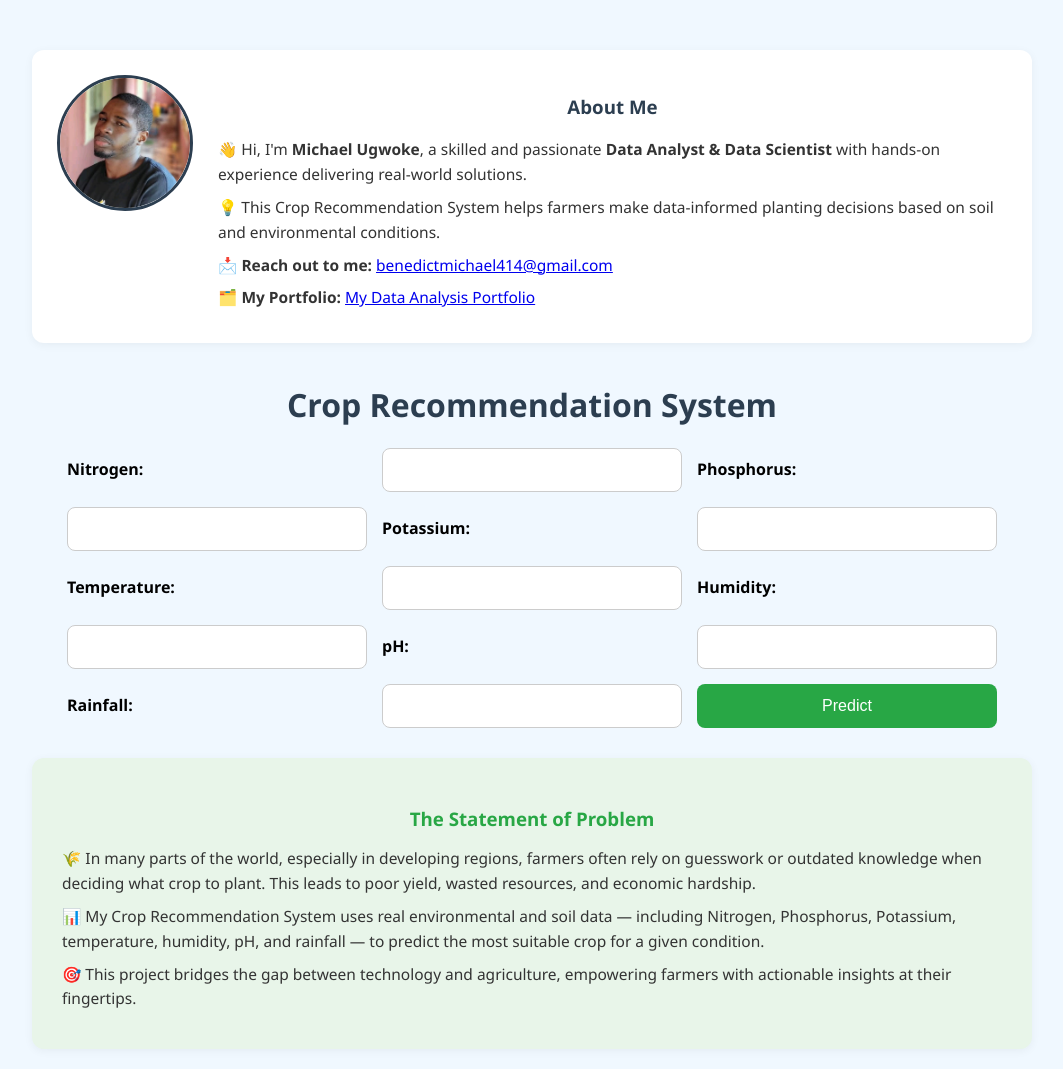
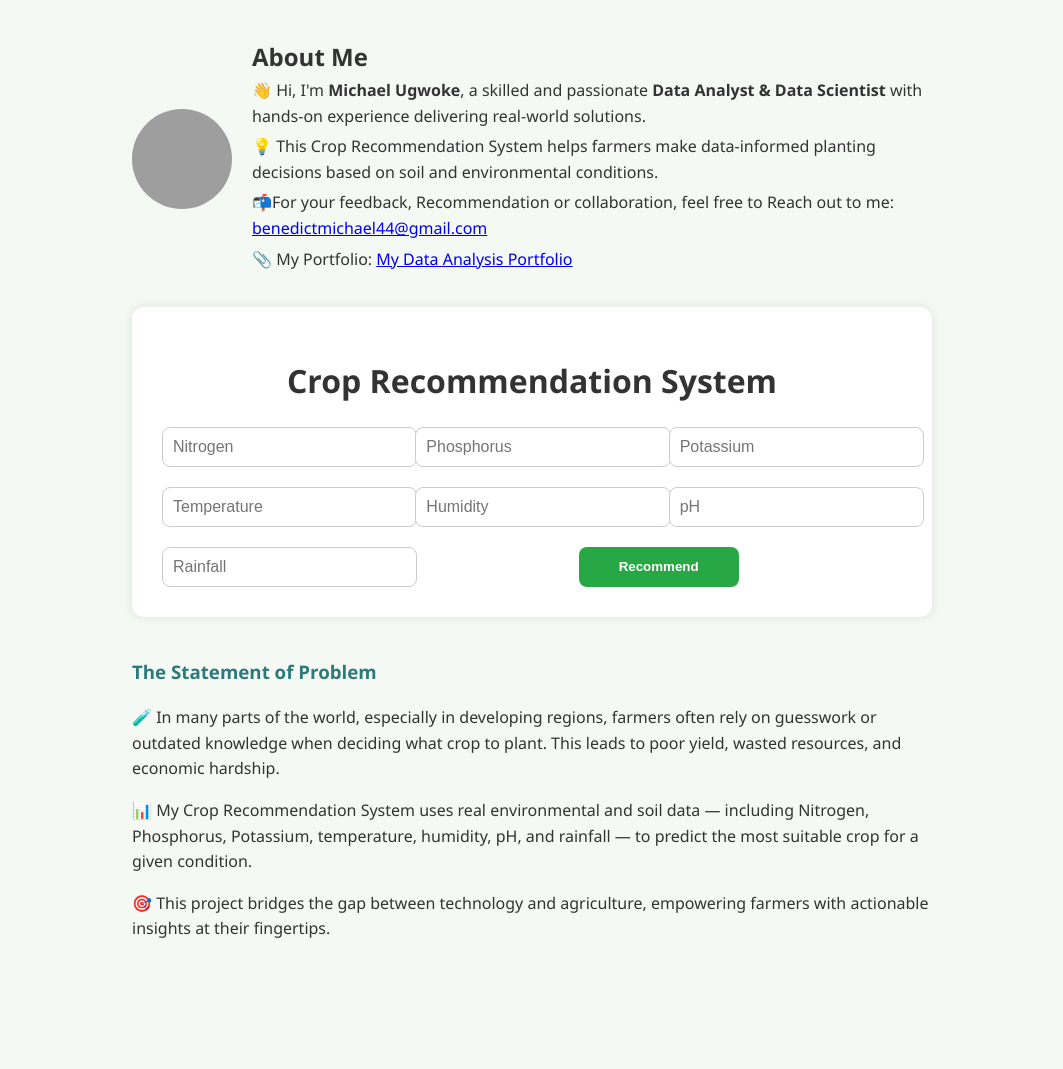
Before and after one commit to Echelon07/crop-recommendation-system, a Flask app: page / in a window 1280 px wide. Shown: the whole page, without its empty margins (108-1171 px from the left). After the commit the page ends 938 px from the top, so only its background shows below. Run offline with Flask 3, Linux system fonts and the light colour scheme; parts of the project's set-up code (start-up, migrations or seed data) failed here and were passed over; grey boxes are pictures that could not be loaded.

Commit message:
Update requirements, Procfile, HTML layout and runtime

```diff
--- a/app.py
+++ b/app.py
@@ -1,22 +1,22 @@
 from flask import Flask, render_template, request
 import pickle
+import numpy as np
 
 app = Flask(__name__)
 
-# Load your model, encoder, and scaler
-model = pickle.load(open('crop_model.pkl', 'rb'))  # correct this!
+# Load the model, label encoder, and scaler
+model = pickle.load(open('crop_model.pkl', 'rb'))
 label_encoder = pickle.load(open('label_encoder.pkl', 'rb'))
 scaler = pickle.load(open('scaler.pkl', 'rb'))
 
-
-
 @app.route('/')
 def home():
-    return render_template('index.html')  # Make sure this file exists in templates/
+    return render_template('index.html')
 
 @app.route('/predict', methods=['POST'])
 def predict():
-    if request.method == 'POST':
+    try:
+        # Collect input values from the form
         N = float(request.form['N'])
         P = float(request.form['P'])
         K = float(request.form['K'])
@@ -25,11 +25,18 @@ def predict():
         ph = float(request.form['ph'])
         rainfall = float(request.form['rainfall'])
 
-        scaled_input = scaler.transform([[N, P, K, temperature, humidity, ph, rainfall]])
+        # Prepare the input for prediction
+        input_features = np.array([[N, P, K, temperature, humidity, ph, rainfall]])
+        scaled_input = scaler.transform(input_features)
+
+        # Make prediction
         prediction = model.predict(scaled_input)
         crop = label_encoder.inverse_transform(prediction)[0]
 
-        return render_template('index.html', prediction_text=f"Recommended Crop: {crop}")
+        return render_template('index.html', prediction_text=f"🌱 Recommended Crop: {crop.upper()}")
 
-if __name__ == "__main__":
+    except Exception as e:
+        return render_template('index.html', prediction_text=f"Error: {str(e)}")
+
+if __name__ == '__main__':
     app.run(debug=True)
--- a/requirements.txt
+++ b/requirements.txt
@@ -6,7 +6,7 @@ itsdangerous==2.2.0
 Jinja2==3.1.6
 joblib==1.5.1
 MarkupSafe==3.0.2
-numpy==2.3.2
+numpy==1.26.4          # ✅ use this instead
 scikit-learn==1.7.1
 scipy==1.16.1
 threadpoolctl==3.6.0
--- a/static/style.css
+++ /dev/null
@@ -1,126 +0,0 @@
-body {
-    font-family: 'Segoe UI', Tahoma, Geneva, Verdana, sans-serif;
-    background-color: #f0f8ff;
-    margin: 0;
-    padding: 0;
-}
-
-.container {
-    max-width: 1000px;
-    margin: auto;
-    padding: 20px;
-}
-
-h1, h2, h3 {
-    text-align: center;
-    color: #2c3e50;
-}
-
-form {
-    display: flex;
-    flex-wrap: wrap;
-    justify-content: center;
-    gap: 15px;
-    margin-bottom: 30px;
-}
-
-form label {
-    width: 100%;
-    max-width: 300px;
-    text-align: left;
-    font-weight: bold;
-    margin-top: 10px;
-}
-
-form input, button {
-    padding: 12px;
-    font-size: 16px;
-    width: 100%;
-    max-width: 300px;
-    border-radius: 8px;
-    border: 1px solid #ccc;
-    box-sizing: border-box;
-}
-
-button {
-    background-color: #28a745;
-    color: white;
-    border: none;
-    cursor: pointer;
-    transition: background 0.3s ease;
-}
-
-button:hover {
-    background-color: #218838;
-}
-
-.profile {
-    display: flex;
-    align-items: flex-start;
-    gap: 25px;
-    flex-wrap: wrap;
-    background: #fff;
-    padding: 25px;
-    border-radius: 12px;
-    box-shadow: 0 2px 10px rgba(0,0,0,0.05);
-    margin-top: 30px;
-    margin-bottom: 40px;
-}
-
-.profile img {
-    width: 130px;
-    height: 130px;
-    border-radius: 50%;
-    border: 3px solid #2c3e50;
-    object-fit: cover;
-}
-
-.profile div {
-    flex: 1;
-    min-width: 250px;
-}
-
-.profile p, .problem p {
-    margin: 8px 0;
-    font-size: 15.5px;
-    color: #333;
-    line-height: 1.6;
-}
-
-.problem {
-    background: #e8f5e9;
-    padding: 30px;
-    border-radius: 12px;
-    box-shadow: 0 2px 10px rgba(0,0,0,0.05);
-}
-
-.problem h3 {
-    color: #28a745;
-    margin-bottom: 15px;
-}
-
-.result {
-    text-align: center;
-    margin-top: 20px;
-    color: #006400;
-    font-weight: bold;
-    font-size: 18px;
-}
-
-/* 📱 Mobile Responsiveness */
-@media (max-width: 768px) {
-    .profile {
-        flex-direction: column;
-        align-items: center;
-        text-align: center;
-    }
-
-    form {
-        flex-direction: column;
-        align-items: center;
-    }
-
-    form label {
-        text-align: center;
-    }
-}
--- a/templates/index.html
+++ b/templates/index.html
@@ -1,57 +1,146 @@
 <!DOCTYPE html>
-<html>
+<html lang="en">
 <head>
+  <meta charset="UTF-8">
+  <meta name="viewport" content="width=device-width, initial-scale=1">
   <title>Crop Recommendation System</title>
-    <link rel="stylesheet" href="{{ url_for('static', filename='style.css') }}">
+  <style>
+    body {
+      font-family: 'Segoe UI', sans-serif;
+      margin: 0;
+      padding: 0;
+      background-color: #f4f9f4;
+      color: #333;
+    }
+
+    .container {
+      max-width: 800px;
+      margin: 0 auto;
+      padding: 40px 20px;
+    }
+
+    .about {
+      display: flex;
+      align-items: center;
+      margin-bottom: 30px;
+      gap: 20px;
+    }
+
+    .about img {
+      width: 100px;
+      height: 100px;
+      border-radius: 50%;
+      object-fit: cover;
+    }
+
+    .about-text {
+      flex: 1;
+    }
+
+    .about-text h2 {
+      margin: 0;
+    }
+
+    .about-text p {
+      margin: 5px 0;
+      line-height: 1.6;
+    }
+
+    .form-section {
+      background: #fff;
+      padding: 30px;
+      border-radius: 12px;
+      box-shadow: 0 0 10px rgba(0,0,0,0.1);
+    }
+
+    .form-section h1 {
+      text-align: center;
+      margin-bottom: 25px;
+    }
+
+    form {
+      display: grid;
+      grid-template-columns: repeat(auto-fit, minmax(180px, 1fr));
+      gap: 20px;
+    }
+
+    input {
+      padding: 10px;
+      font-size: 16px;
+      border: 1px solid #ccc;
+      border-radius: 8px;
+      width: 100%;
+    }
+
+    .submit-btn {
+      grid-column: span 2;
+      justify-self: center;
+      padding: 12px 40px;
+      background-color: #28a745;
+      color: white;
+      font-weight: bold;
+      border: none;
+      border-radius: 8px;
+      cursor: pointer;
+      transition: background-color 0.3s;
+    }
+
+    .submit-btn:hover {
+      background-color: #218838;
+    }
+
+    .statement {
+      margin-top: 40px;
+      line-height: 1.6;
+    }
+
+    .statement h3 {
+      color: #2c7a7b;
+    }
+
+    @media (max-width: 600px) {
+      .submit-btn {
+        grid-column: span 1;
+        width: 100%;
+      }
+    }
+  </style>
 </head>
 <body>
   <div class="container">
-        <div class="top-section">
-            <!-- Left: Profile -->
-            <div class="profile">
-                <img src="{{ url_for('static', filename='your_photo.jpg') }}" alt="Profile Photo">
 
-                <div>
-                    <h3>About Me</h3>
+    <div class="about">
+      <img src="your-profile-pic.jpg" alt="Profile Picture">
+      <div class="about-text">
+        <h2>About Me</h2>
         <p>👋 Hi, I'm <strong>Michael Ugwoke</strong>, a skilled and passionate <strong>Data Analyst & Data Scientist</strong> with hands-on experience delivering real-world solutions.</p>
-
         <p>💡 This Crop Recommendation System helps farmers make data-informed planting decisions based on soil and environmental conditions.</p>
-
-                    <p>📩 <strong>Reach out to me:</strong> <a href="mailto:benedictmichael414@gmail.com">benedictmichael414@gmail.com</a></p>
-
-                    <p>🗂️ <strong>My Portfolio:</strong> <a href="https://michael07.my.canva.site" target="_blank">My Data Analysis Portfolio</a></p>
+        <p>📬For your feedback, Recommendation or collaboration, feel free to Reach out to me: <a href="mailto:benedictmichael44@gmail.com">benedictmichael44@gmail.com</a></p>
+        <p>📎 My Portfolio: <a href="#">My Data Analysis Portfolio</a></p>
       </div>
     </div>
 
-            <!-- Right: Form -->
     <div class="form-section">
       <h1>Crop Recommendation System</h1>
-                <form action="/predict" method="POST">
-                    <label>Nitrogen:</label><input type="text" name="N">
-                    <label>Phosphorus:</label><input type="text" name="P">
-                    <label>Potassium:</label><input type="text" name="K">
-                    <label>Temperature:</label><input type="text" name="temperature">
-                    <label>Humidity:</label><input type="text" name="humidity">
-                    <label>pH:</label><input type="text" name="ph">
-                    <label>Rainfall:</label><input type="text" name="rainfall">
-                    <button type="submit">Predict</button>
+      <form action="/predict" method="post">
+        <input type="number" name="N" placeholder="Nitrogen" step="any" required>
+        <input type="number" name="P" placeholder="Phosphorus" step="any" required>
+        <input type="number" name="K" placeholder="Potassium" step="any" required>
+        <input type="number" name="temperature" placeholder="Temperature" step="any" required>
+        <input type="number" name="humidity" placeholder="Humidity" step="any" required>
+        <input type="number" name="ph" placeholder="pH" step="any" required>
+        <input type="number" name="rainfall" placeholder="Rainfall" step="any" required>
+        <button type="submit" class="submit-btn">Recommend</button>
       </form>
-
-                {% if prediction_text %}
-                <div class="result">
-                    <h3>{{ prediction_text }}</h3>
-                </div>
-                {% endif %}
-            </div>
     </div>
 
-        <!-- Problem Section -->
-        <div class="problem">
+    <div class="statement">
       <h3>The Statement of Problem</h3>
-            <p>🌾 In many parts of the world, especially in developing regions, farmers often rely on guesswork or outdated knowledge when deciding what crop to plant. This leads to poor yield, wasted resources, and economic hardship.</p>
+      <p>🧪 In many parts of the world, especially in developing regions, farmers often rely on guesswork or outdated knowledge when deciding what crop to plant. This leads to poor yield, wasted resources, and economic hardship.</p>
       <p>📊 My Crop Recommendation System uses real environmental and soil data — including Nitrogen, Phosphorus, Potassium, temperature, humidity, pH, and rainfall — to predict the most suitable crop for a given condition.</p>
       <p>🎯 This project bridges the gap between technology and agriculture, empowering farmers with actionable insights at their fingertips.</p>
     </div>
+
   </div>
 </body>
 </html>
```
Also changed, not shown: static/your_photo.jpg (deleted), 2 other files. Lines whose indentation alone changed are shown as unchanged.
